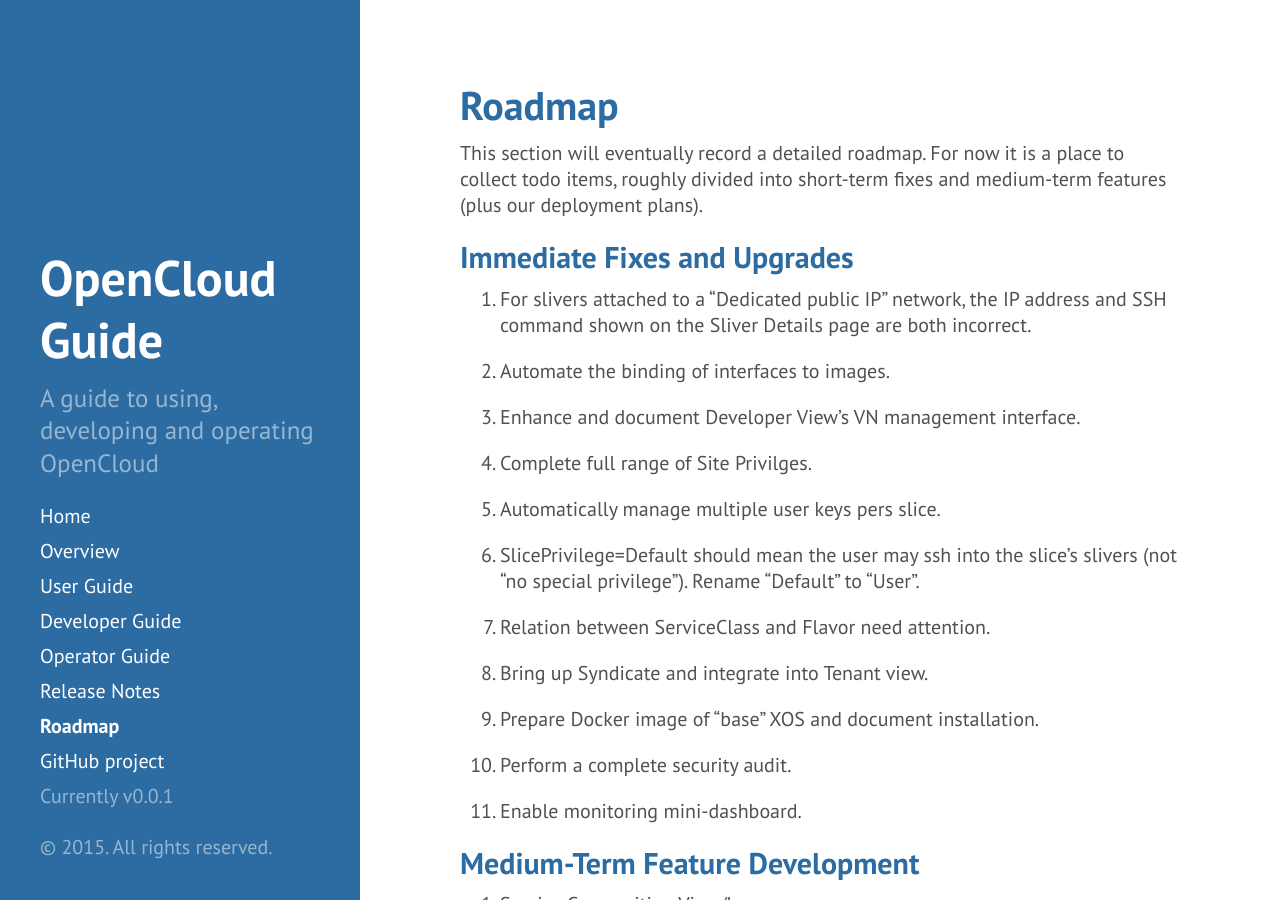
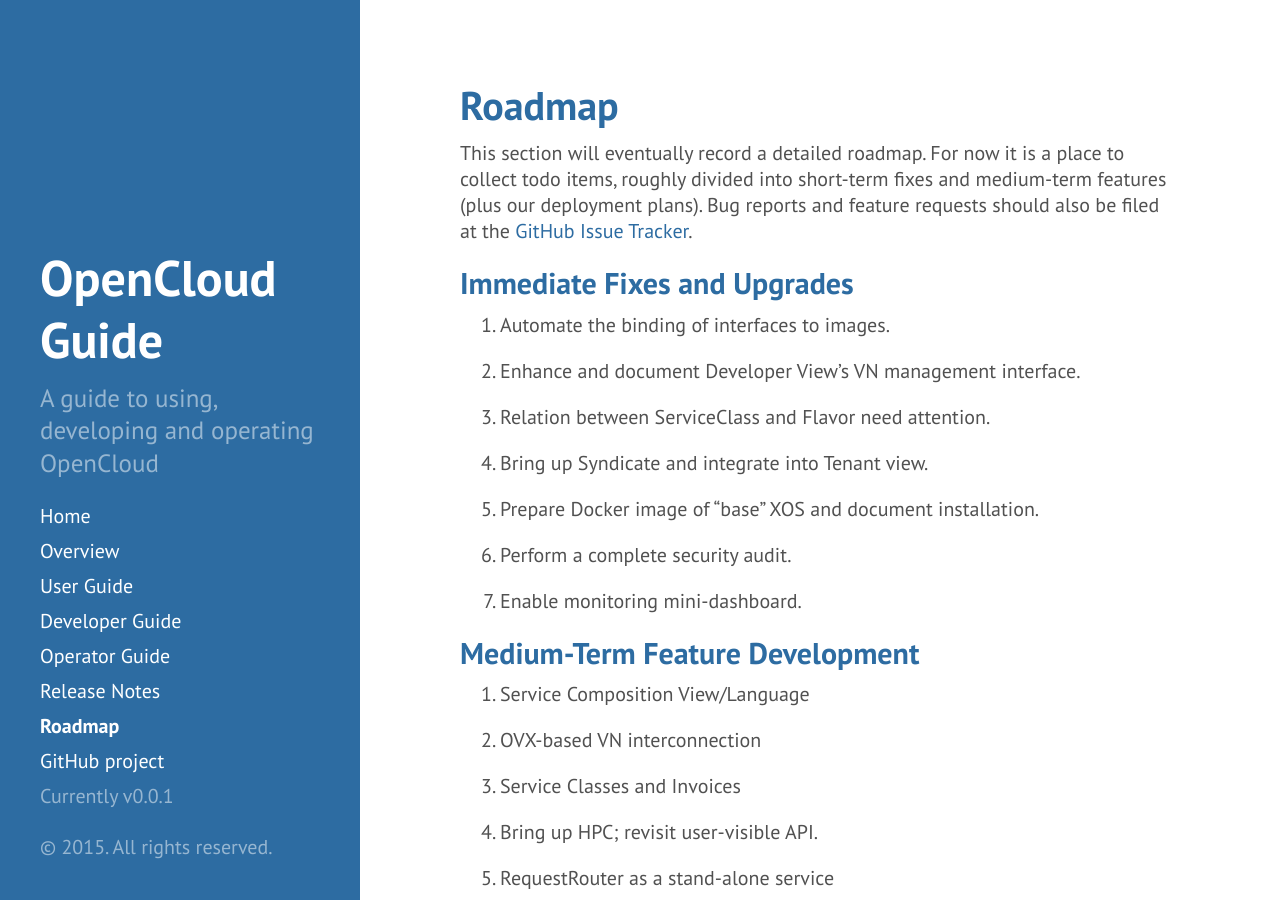
Before and after one commit to open-cloud/open-cloud.github.io.old, a Jekyll site: the page built from 5_roadmap.md, in a window 1280 px wide and 900 px high. Built offline with Jekyll 4.4.1, drawn with Linux system fonts in a browser that asks for light colours; Markdown is read by kramdown in place of the engine named in the settings.

Commit message:
moving issues to github

```diff
--- a/5_roadmap.md
+++ b/5_roadmap.md
@@ -5,35 +5,25 @@
 
 This section will eventually record a detailed roadmap. For now it is
 a place to collect todo items, roughly divided into short-term fixes
-and medium-term features (plus our deployment plans).
+and medium-term features (plus our deployment plans). Bug reports and
+feature requests should also be filed at the
+[GitHub Issue Tracker](https://github.com/open-cloud/xos/issues).
 
 ##Immediate Fixes and Upgrades
 
-1. For slivers attached to a "Dedicated public IP" network, the IP
-   address and SSH command shown on the Sliver Details page are both
-   incorrect.
+1. Automate the binding of interfaces to images.
 
-2. Automate the binding of interfaces to images.
+2. Enhance and document Developer View's VN management interface.
 
-3. Enhance and document Developer View's VN management interface.
+3. Relation between ServiceClass and Flavor need attention.
 
-4. Complete full range of Site Privilges.
+4. Bring up Syndicate and integrate into Tenant view.
 
-5. Automatically manage multiple user keys pers slice.
+5. Prepare Docker image of "base" XOS and document installation.
 
-6. SlicePrivilege=Default should mean the user may ssh into the
-   slice's slivers (not "no special privilege"). Rename "Default" to
-   "User".
+6. Perform a complete security audit.
 
-7. Relation between ServiceClass and Flavor need attention.
-
-8. Bring up Syndicate and integrate into Tenant view.
-
-9. Prepare Docker image of "base" XOS and document installation.
-
-10. Perform a complete security audit.
-
-11. Enable monitoring mini-dashboard.
+7. Enable monitoring mini-dashboard.
 
 ##Medium-Term Feature Development
 
```
Also changed, not shown: 2_developer.md (+3 -0 lines).
